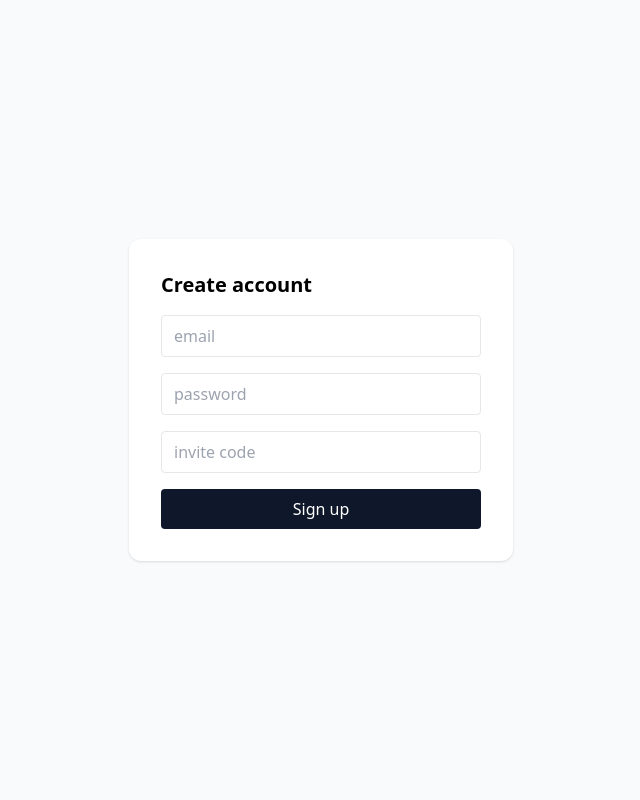
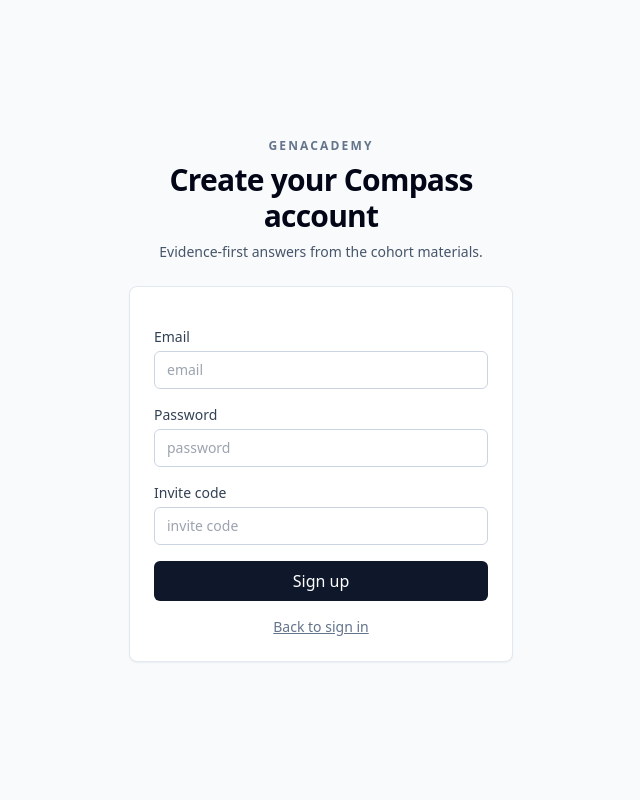
Before and after one commit to manjunath84/genacademy-rag, a Python web app: template src/genacademy_rag/web/templates/signup.html in a window 1280 px wide. Shown: the whole page, without its empty margins (319-959 px from the left). Run offline with Jinja, Linux system fonts and the light colour scheme; the template is opened without the code that fills it, so the values that code supplies are empty; some libraries are stand-ins or nearby versions.

Commit message:
feat: add compass auth shell

```diff
--- /dev/null
+++ b/src/genacademy_rag/web/templates/base.html
@@ -0,0 +1,15 @@
+<!doctype html>
+<html lang="en">
+<head>
+  <meta charset="utf-8">
+  <meta name="viewport" content="width=device-width, initial-scale=1">
+  <title>{% block title %}GenAcademy Compass{% endblock %}</title>
+  <script src="https://cdn.tailwindcss.com"></script>
+  <script src="https://unpkg.com/htmx.org@1.9.12"></script>
+  <script defer src="https://unpkg.com/alpinejs@3.14.1/dist/cdn.min.js"></script>
+  <style>[x-cloak]{display:none}</style>
+</head>
+<body class="min-h-screen bg-slate-50 text-slate-950 antialiased">
+  {% block body %}{% endblock %}
+</body>
+</html>
--- a/src/genacademy_rag/web/templates/signup.html
+++ b/src/genacademy_rag/web/templates/signup.html
@@ -1,12 +1,28 @@
-<!doctype html><html><head><meta charset="utf-8"><title>GenAcademy RAG — Sign up</title>
-<script src="https://cdn.tailwindcss.com"></script></head>
-<body class="bg-slate-50 min-h-screen flex items-center justify-center">
-<form method="post" action="/signup" class="bg-white p-8 rounded-xl shadow w-96 space-y-4">
-  <h1 class="text-xl font-semibold">Create account</h1>
-  {% if error %}<p class="text-red-600 text-sm">{{ error }}</p>{% endif %}
-  <input type="hidden" name="csrf_token" value="{{ csrf_token }}">
-  <input name="email" placeholder="email" class="w-full border rounded px-3 py-2">
-  <input name="password" type="password" placeholder="password" class="w-full border rounded px-3 py-2">
-  <input name="code" placeholder="invite code" class="w-full border rounded px-3 py-2">
-  <button class="w-full bg-slate-900 text-white rounded py-2">Sign up</button>
-</form></body></html>
+{% extends "base.html" %}
+{% block title %}GenAcademy Compass - Sign up{% endblock %}
+{% block body %}
+<main class="min-h-screen flex items-center justify-center px-4 py-10">
+  <section class="w-full max-w-sm space-y-6">
+    <div class="space-y-2 text-center">
+      <p class="text-xs font-semibold uppercase tracking-[0.18em] text-slate-500">GenAcademy</p>
+      <h1 class="text-3xl font-semibold tracking-tight">Create your Compass account</h1>
+      <p class="text-sm text-slate-600">Evidence-first answers from the cohort materials.</p>
+    </div>
+    <form method="post" action="/signup" class="bg-white border border-slate-200 p-6 rounded-lg shadow-sm space-y-4">
+      {% if error %}<p class="text-red-600 text-sm">{{ error }}</p>{% endif %}
+      <input type="hidden" name="csrf_token" value="{{ csrf_token }}">
+      <label class="block text-sm font-medium text-slate-700">Email
+        <input name="email" placeholder="email" class="mt-1 w-full border border-slate-300 rounded-md px-3 py-2">
+      </label>
+      <label class="block text-sm font-medium text-slate-700">Password
+        <input name="password" type="password" placeholder="password" class="mt-1 w-full border border-slate-300 rounded-md px-3 py-2">
+      </label>
+      <label class="block text-sm font-medium text-slate-700">Invite code
+        <input name="code" placeholder="invite code" class="mt-1 w-full border border-slate-300 rounded-md px-3 py-2">
+      </label>
+      <button class="w-full bg-slate-900 text-white rounded-md py-2 font-medium">Sign up</button>
+      <p class="text-center text-sm text-slate-500"><a class="underline" href="/login">Back to sign in</a></p>
+    </form>
+  </section>
+</main>
+{% endblock %}
```
Also changed, not shown: src/genacademy_rag/web/templates/login.html (+25 -11 lines), tests/web/test_app.py (+24 -0 lines).
